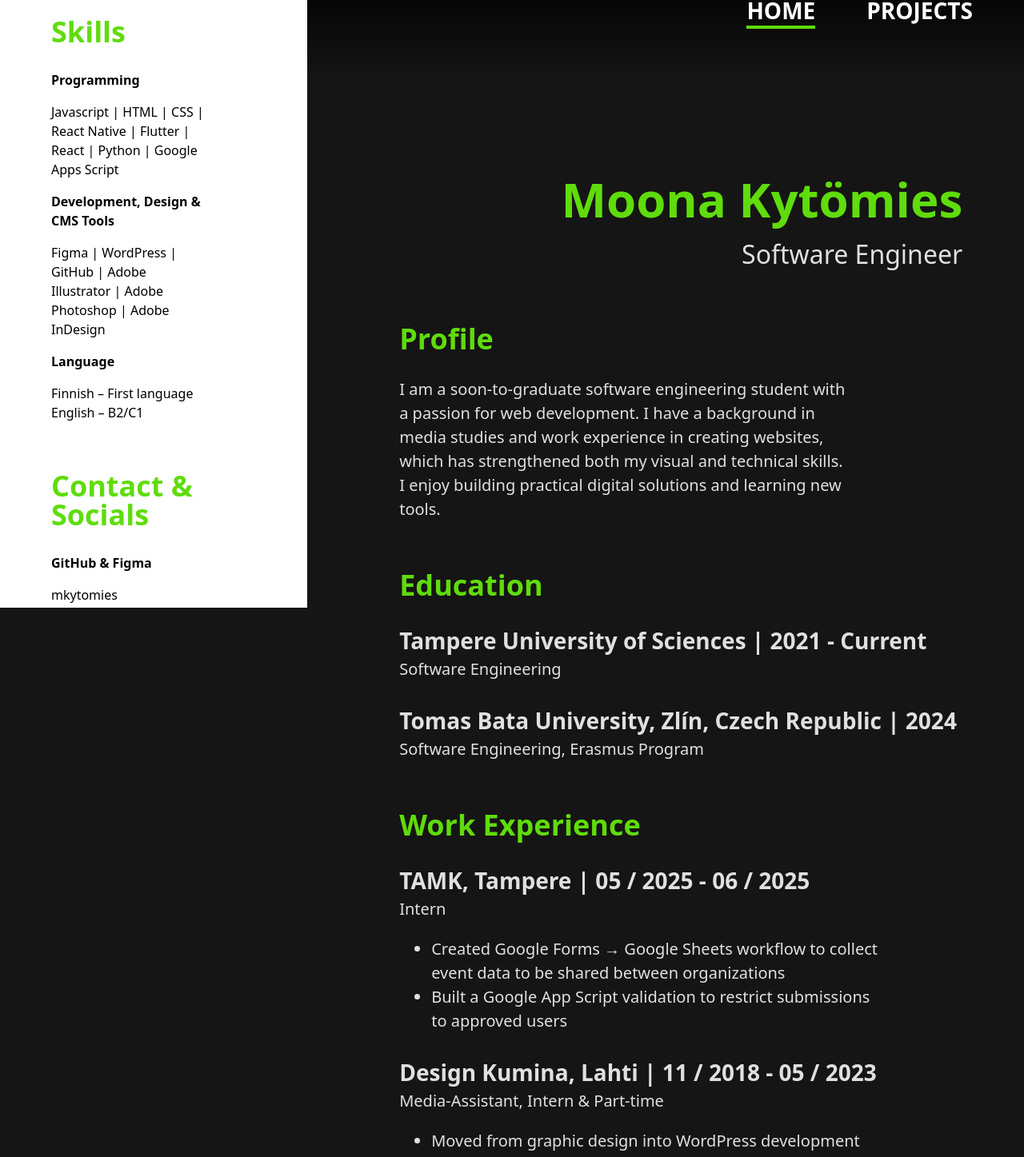
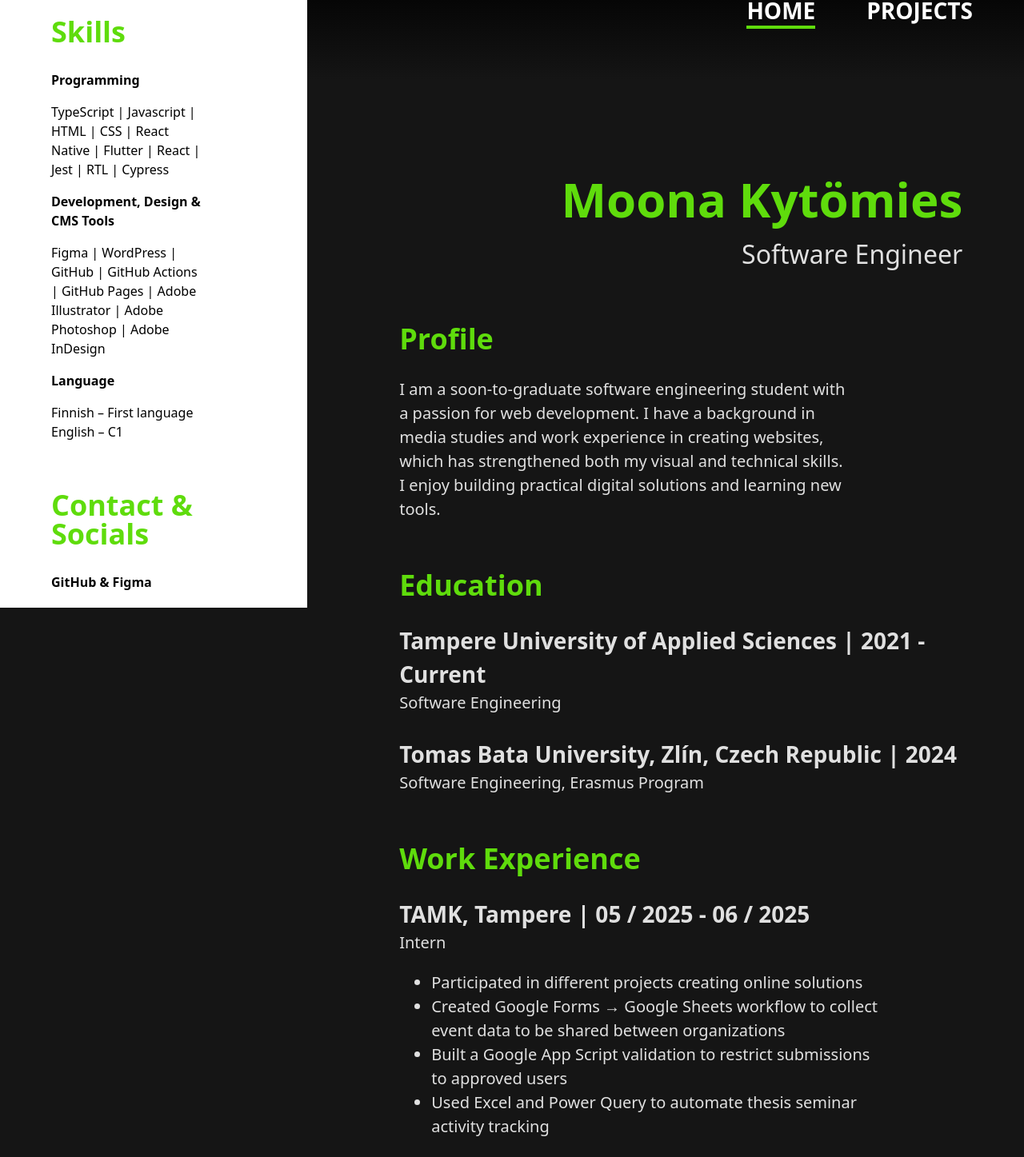
Before and after one commit to mkytomies/Portfolio, a React (Vite) app: page /#/ in a window 1280 px wide. Shown: the part 40-1487 px from the top of the page at 80% size. Built offline with nearby package versions, Linux system fonts and the light colour scheme.

Commit message:
Edit contents

```diff
--- a/src/components/Sidebar.tsx
+++ b/src/components/Sidebar.tsx
@@ -55,21 +55,21 @@ const Sidebar = () => {
 						<h2>Skills</h2>
 						<p className="sidebarSmallTitle">Programming</p>
 						<p className="info">
-							Javascript | HTML | CSS | React Native | Flutter |
-							React | Python | Google Apps Script
+							TypeScript | Javascript | HTML | CSS | React Native | Flutter |
+							React | Jest | RTL | Cypress
 						</p>
 
 						<p className="sidebarSmallTitle">
 							Development, Design & CMS Tools
 						</p>
 						<p className="info">
-							Figma | WordPress | GitHub | Adobe Illustrator |
+							Figma | WordPress | GitHub | GitHub Actions | GitHub Pages | Adobe Illustrator |
 							Adobe Photoshop | Adobe InDesign
 						</p>
 
 						<p className="sidebarSmallTitle">Language</p>
 						<p className="info">
-							Finnish – First language <br /> English – B2/C1
+							Finnish – First language <br /> English – C1
 						</p>
 					</div>
 
--- a/src/pages/Home.tsx
+++ b/src/pages/Home.tsx
@@ -18,12 +18,12 @@ const Home = () => {
 
 				<h2>Education</h2>
 				<p className="bolded">
-					Tampere University of Sciences | 2021 - Current{' '}
+					Tampere University of Applied Sciences | 2021 - Current{' '}
 				</p>
 				<p className="bodyText">Software Engineering </p>
 
 				<p className="bolded">
-					Tomas Bata University, Zlín, Czech Republic | 2024{' '}
+					Tomas Bata University, Zlín, Czech Republic | 2024
 				</p>
 				<p className="bodyText">
 					Software Engineering, Erasmus Program
@@ -34,12 +34,18 @@ const Home = () => {
 				<p className="bodyText">Intern</p>
 				<ul>
 					<li>
+						Participated in different projects creating online solutions
+					</li>
+					<li>
 						Created Google Forms → Google Sheets workflow to collect
 						event data to be shared between organizations
 					</li>
 					<li>
 						Built a Google App Script validation to restrict
 						submissions to approved users
+					</li>
+					<li>
+						Used Excel and Power Query to automate thesis seminar activity tracking
 					</li>
 				</ul>
 
@@ -49,7 +55,7 @@ const Home = () => {
 				<p className="bodyText">Media-Assistant, Intern & Part-time </p>
 				<ul>
 					<li>
-						Moved from graphic design into WordPress development
+						Moved from graphic design into WordPress development in October 2019
 						(Divi){' '}
 					</li>
 					<li>
```
